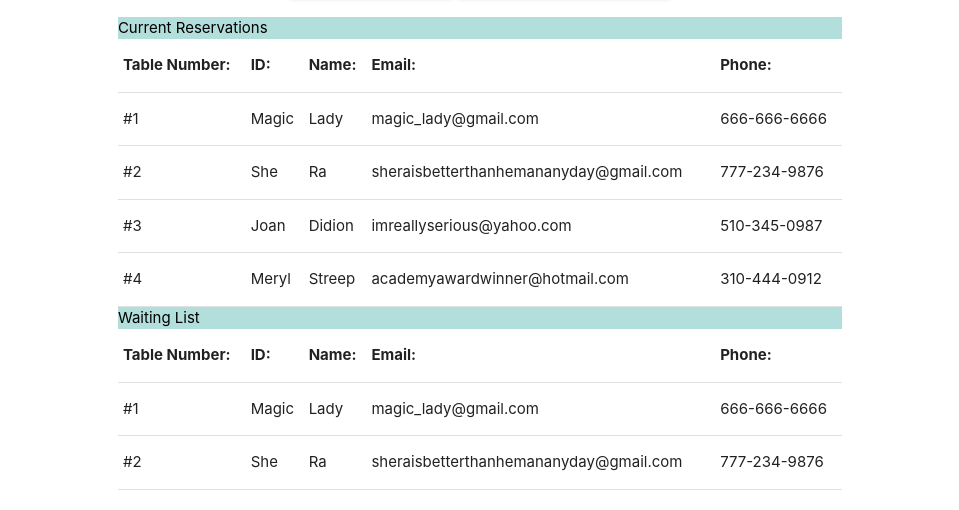
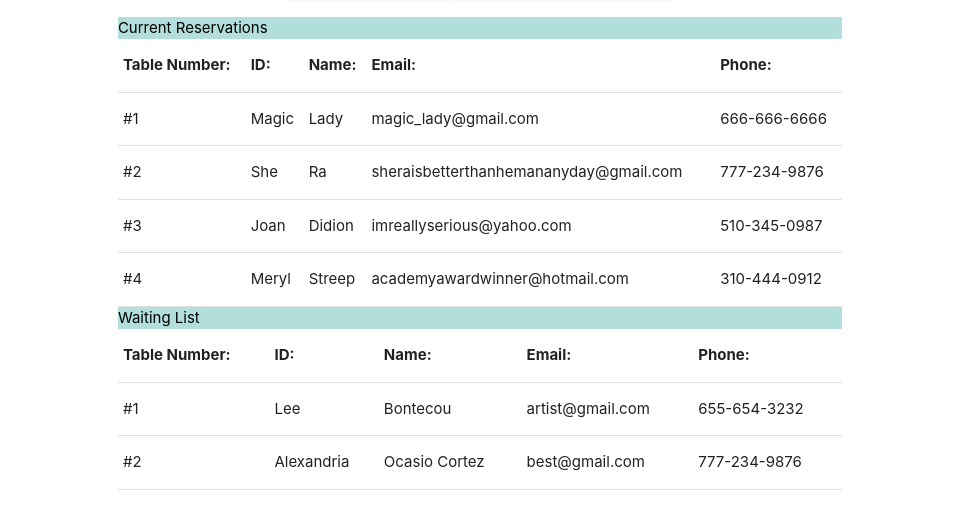
Before and after one commit to stappbot/Really-Cool-Cafe, a website: page index.html in a window 1280 px wide. Shown: the part 304-814 px from the top of the page, without its empty margins (160-1119 px from the left). Drawn offline with nearby package versions, Linux system fonts and the light colour scheme.

Commit message:
pull from repo

```diff
--- a/index.html
+++ b/index.html
@@ -29,7 +29,7 @@
     <div class="container">
         <div class="row">
             <div class="col s10 offset-s1">
-        <div class="teal lighten-4 black-text">Current Reservations</div>
+        <div class="teal lighten-4 black-text"> Current Reservations</div>
         <div>
       <table>
         <thead>
@@ -74,7 +74,7 @@
       </table>
       </div>
 
-      <div class="teal lighten-4 black-text">Waiting List</div>
+      <div class="teal lighten-4 black-text"> Waiting List</div>
         <div>
       <table>
         <thead>
@@ -89,16 +89,16 @@
         <tbody>
           <tr>
             <td>#1</td>
-            <td>Magic</td>
-            <td>Lady</td>
-            <td>magic_lady@gmail.com</td>
-            <td>666-666-6666</td>
+            <td>Lee</td>
+            <td>Bontecou</td>
+            <td>artist@gmail.com</td>
+            <td>655-654-3232</td>
           </tr>
           <tr>
             <td>#2</td>
-            <td>She</td>
-            <td>Ra</td>
-            <td>sheraisbetterthanhemananyday@gmail.com</td>
+            <td>Alexandria</td>
+            <td>Ocasio Cortez</td>
+            <td>best@gmail.com</td>
             <td>777-234-9876</td>
           </tr>
 
```
Also changed, not shown: reservation.html (+0 -5 lines). Lines whose indentation alone changed are shown as unchanged.
